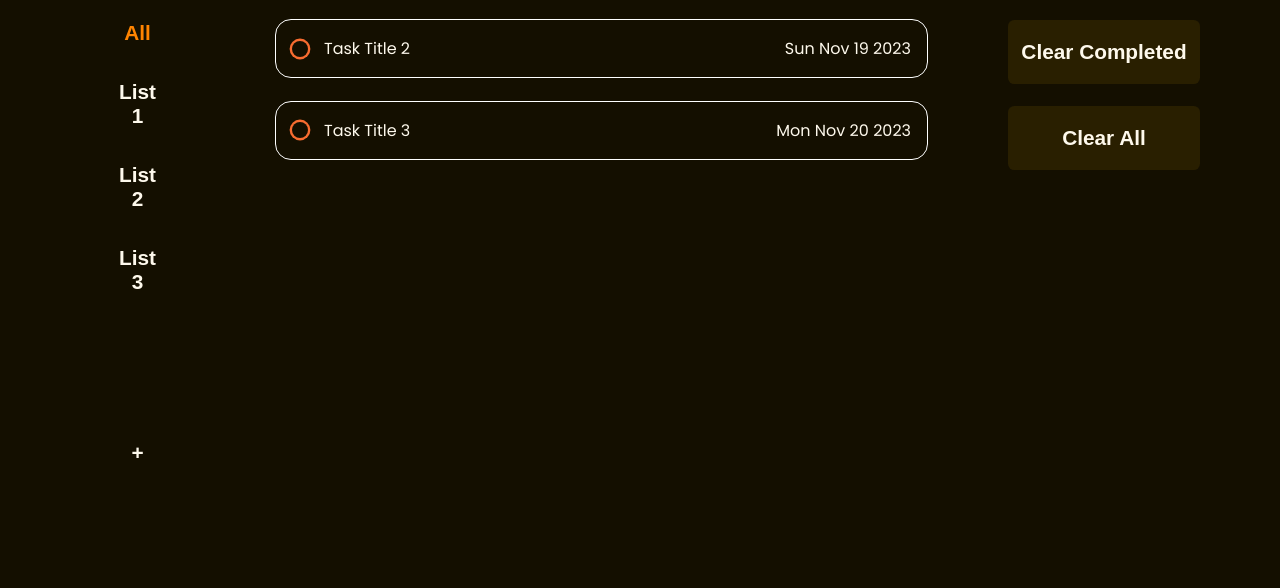
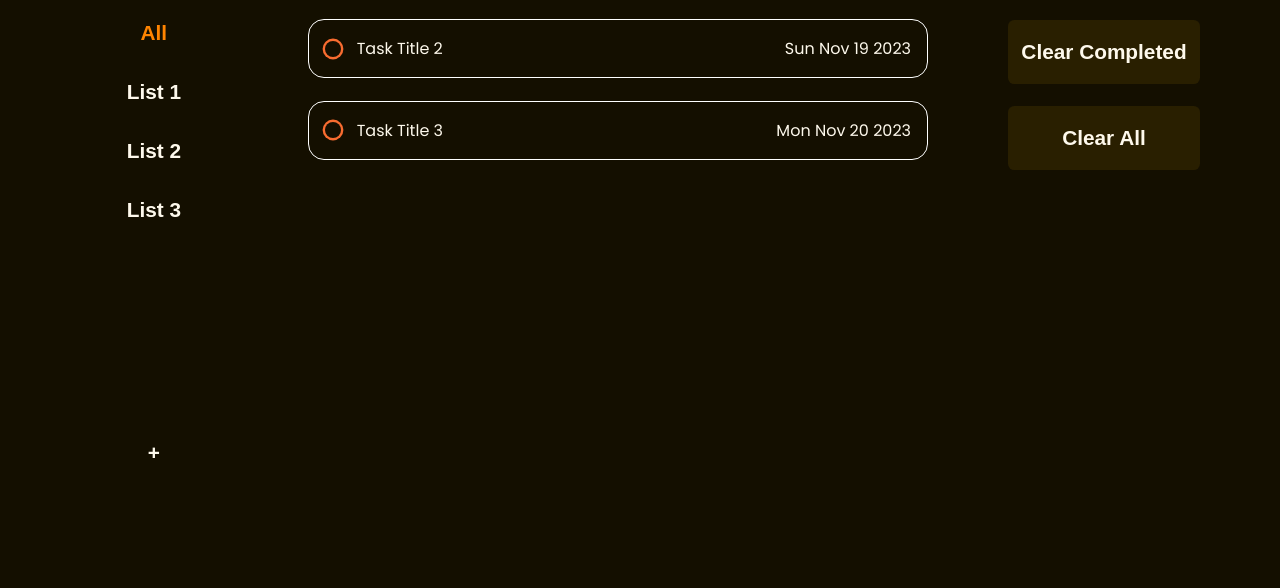
Before and after one commit to PraneethJain/TodoList, a website built with webpack: page src/index.html in a window 1280 px wide. Shown: the part 212-800 px from the top of the page. Built offline with nearby package versions, Linux system fonts and the light colour scheme.

Commit message:
fix: fix sidebar width

```diff
--- a/src/style.css
+++ b/src/style.css
@@ -90,6 +90,7 @@ body {
 
 .sidebar {
   text-align: center;
+  width: 10rem;
 }
 
 .projects {
```
